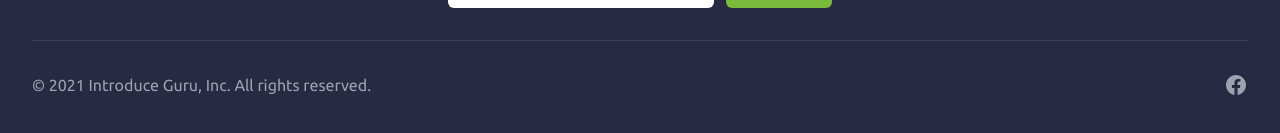
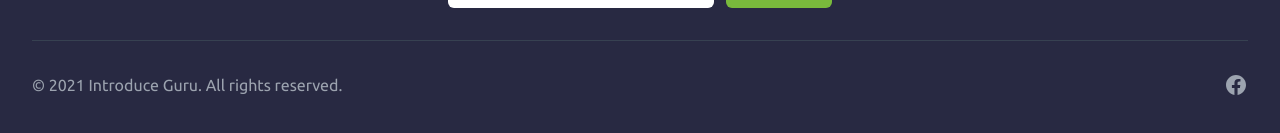
Before and after one commit to srm-tech/app, a Next.js app: page / in a window 1280 px wide. Shown: the part 5457-5590 px from the top of the page. Built offline with nearby package versions, Linux system fonts and the light colour scheme.

Commit message:
fix: footer copy

```diff
--- a/src/components/Footer.tsx
+++ b/src/components/Footer.tsx
@@ -176,7 +176,7 @@ export default function Footer() {
               ))}
             </div>
             <p className='mt-8 text-base text-gray-400 md:mt-0 md:order-1'>
-              &copy; 2021 Introduce Guru, Inc. All rights reserved.
+              &copy; 2021 Introduce Guru. All rights reserved.
             </p>
           </div>
         </div>
```
